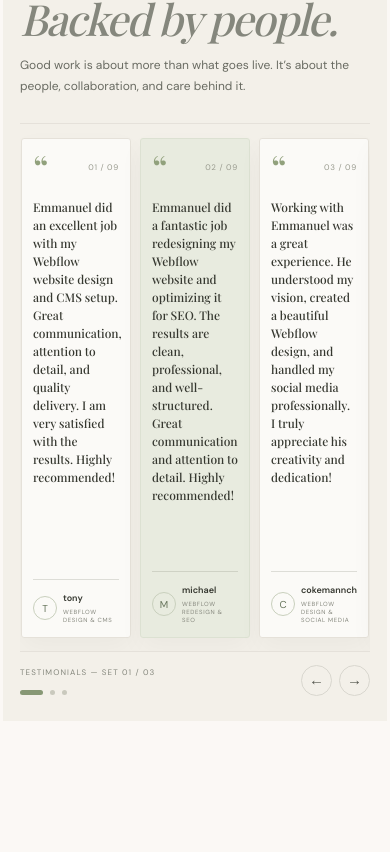
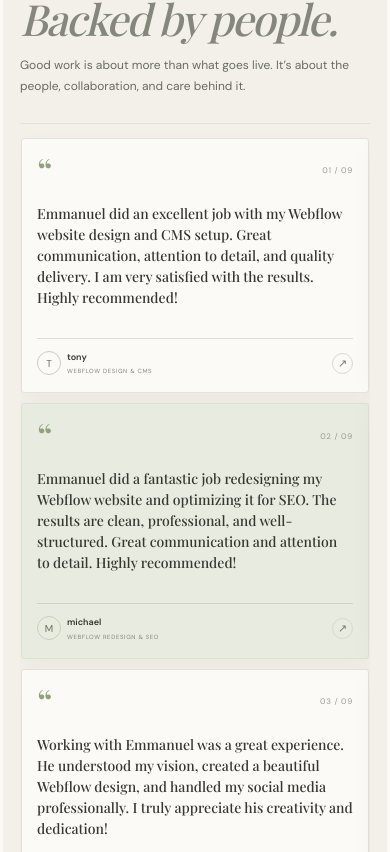
Before and after one commit to diademg/Senior-diamond, a Next.js app: page / in a window 390 px wide. Shown: the part 7792-8644 px from the top of the page. Before the commit the page ends 8513 px from the top, so only its background shows below. Built offline with nearby package versions, Linux system fonts and the light colour scheme; a web font is replaced by a local one.

Commit message:
Fix responsive testimonial carousel navigation

```diff
--- a/src/app/globals.css
+++ b/src/app/globals.css
@@ -1061,3 +1061,13 @@ a{color:inherit;text-decoration:none}
 @media(prefers-reduced-motion:reduce){
   .testimonial-track,.testimonial-card,.testimonial-dots button,.testimonial-arrows button{animation:none!important;transition:none!important}
 }
+
+/* Responsive carousel page positioning */
+.testimonial-track{transform:translateX(calc(var(--testimonial-page, 0) * -33.333333%))}
+@media(max-width:650px){
+  .testimonial-track{width:900%;transform:translateX(calc(var(--testimonial-page, 0) * -11.111111%))}
+  .testimonial-page{flex:0 0 11.111111%;grid-template-columns:1fr;gap:10px}
+  .testimonial-card{min-height:210px;padding:17px 15px}
+  .testimonial-card blockquote{font-size:14px;margin:18px 0 16px}
+  .testimonial-card-arrow{display:grid}
+}
```
